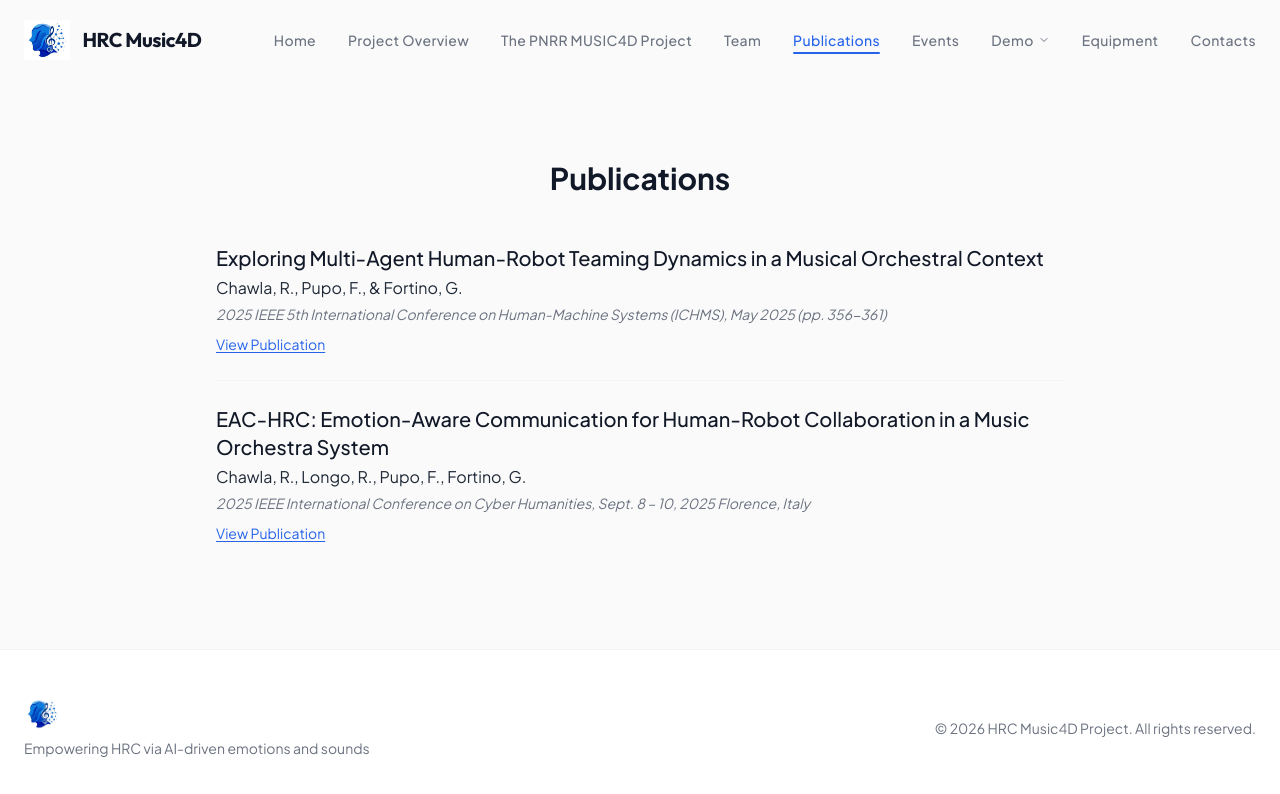
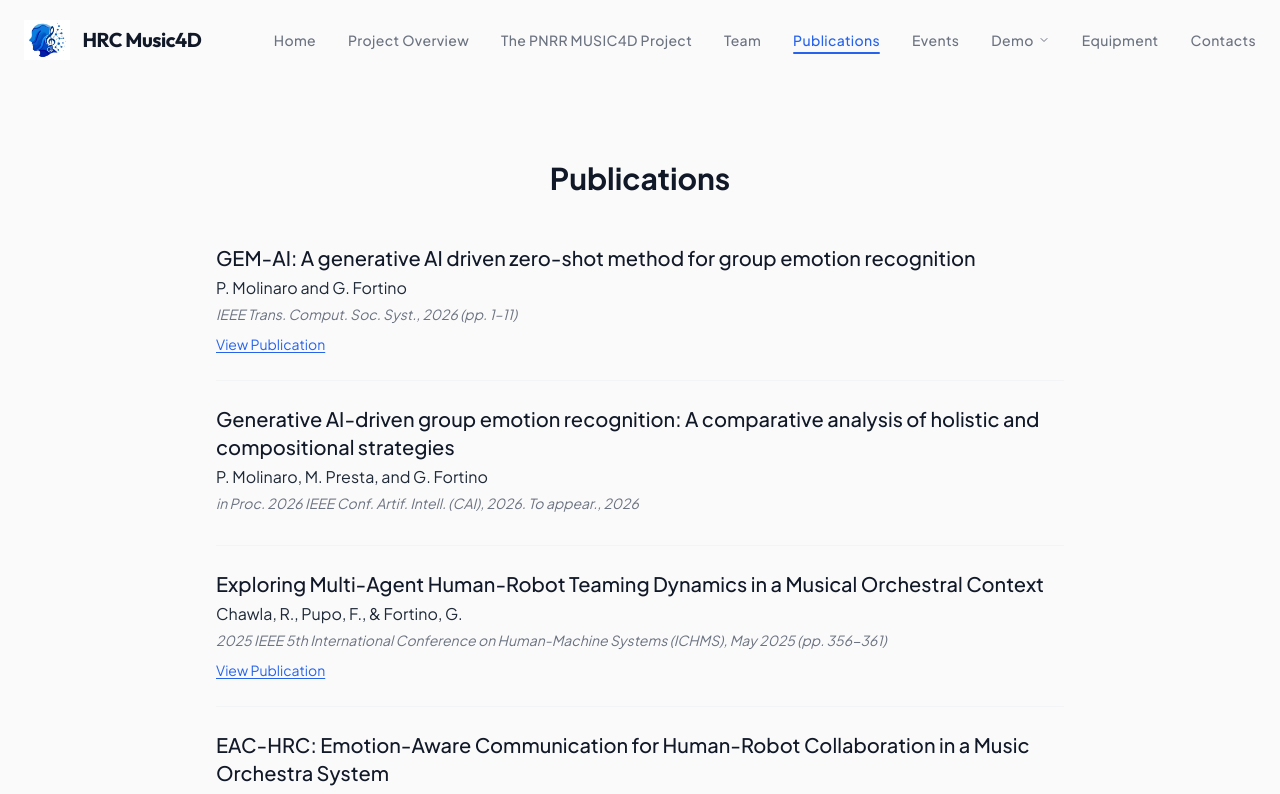
Before and after one commit to kananmittal/Music4D, a React (Vite) app: page /publications in a window 1280 px wide. Shown: the top 794 px of the page. Built offline with nearby package versions, Linux system fonts and the light colour scheme.

Commit message:
Add new publications for 2026

```diff
--- a/src/components/Publications.jsx
+++ b/src/components/Publications.jsx
@@ -3,6 +3,24 @@ import { motion } from 'framer-motion';
 
 const Publications = () => {
     const pubs = [
+        {
+            title: "GEM-AI: A generative AI driven zero-shot method for group emotion recognition",
+            authors: "P. Molinaro and G. Fortino",
+            journal: "IEEE Trans. Comput. Soc. Syst.",
+            year: "2026",
+            pages: "pp. 1–11",
+            publisher: "IEEE",
+            link: "https://doi.org/10.1109/TCSS.2026.3660598"
+        },
+        {
+            title: "Generative AI-driven group emotion recognition: A comparative analysis of holistic and compositional strategies",
+            authors: "P. Molinaro, M. Presta, and G. Fortino",
+            journal: "in Proc. 2026 IEEE Conf. Artif. Intell. (CAI), 2026. To appear.",
+            year: "2026",
+            pages: "",
+            publisher: "IEEE",
+            link: ""
+        },
         {
             title: "Exploring Multi-Agent Human-Robot Teaming Dynamics in a Musical Orchestral Context",
             authors: "Chawla, R., Pupo, F., & Fortino, G.",
```
